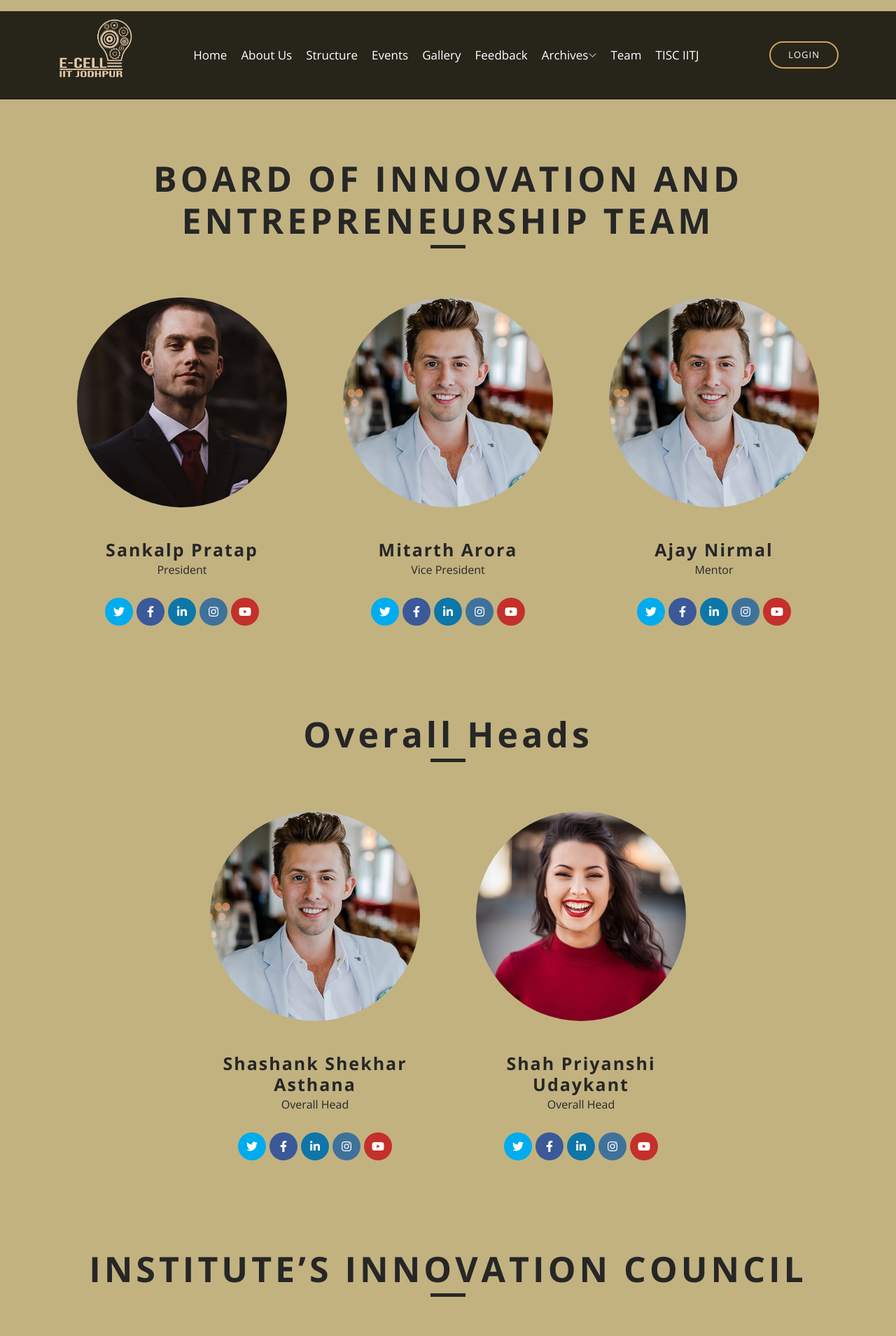
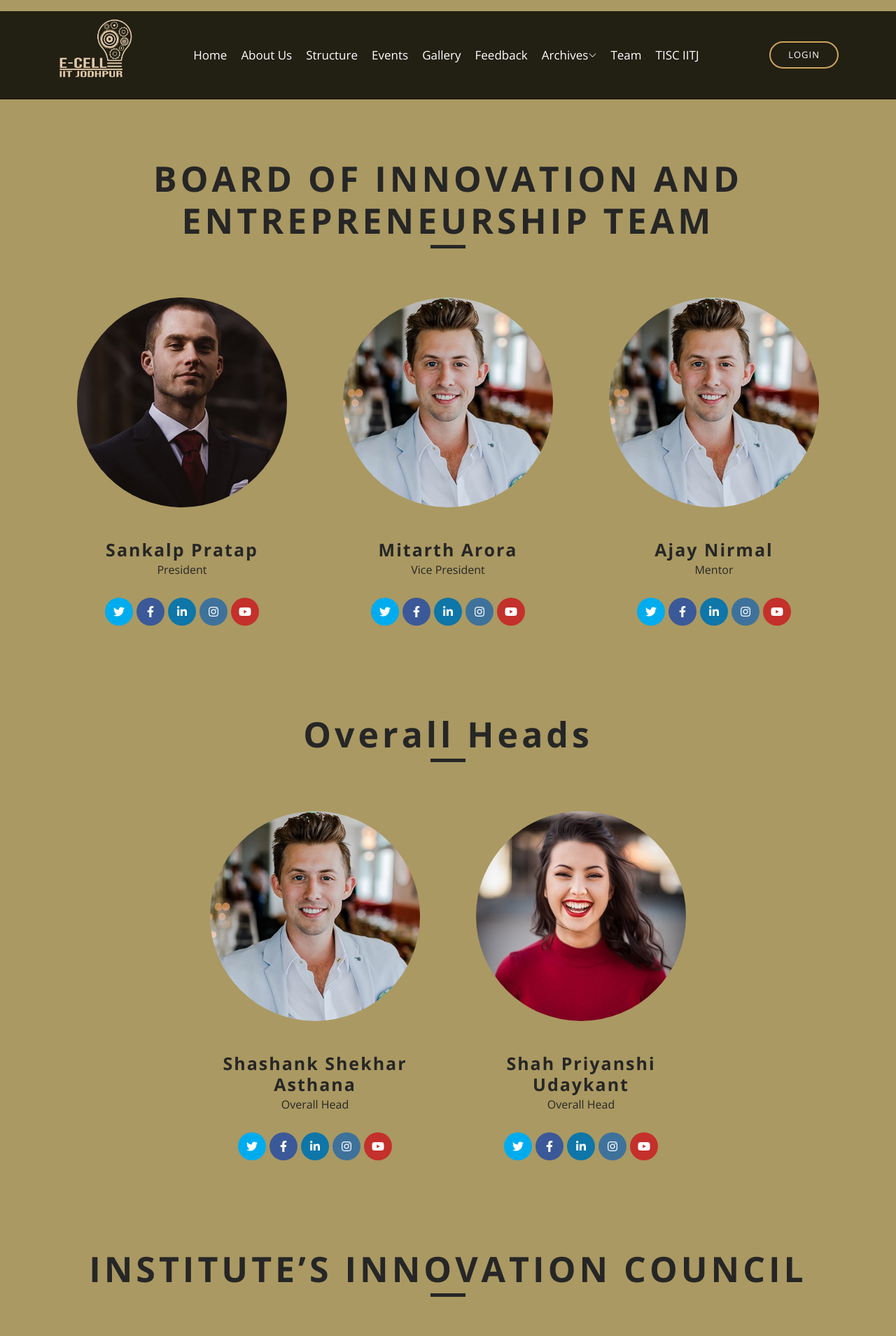
Before and after one commit to Ankush1122/ecell, a Django app: page /team/ in a window 1280 px wide. Shown: the top 1909 px of the page at 70% size. Run offline with Django 4.2, Linux system fonts and the light colour scheme; some libraries are stand-ins or nearby versions; some web fonts are replaced.

Commit message:
minor ui changes

```diff
--- a/core/static/css/teamStyle.css
+++ b/core/static/css/teamStyle.css
@@ -14,7 +14,7 @@ html {
 }
 
 body {
-    background: #C2B280;
+    background: #AA9962;
 }
 
 a {
@@ -276,12 +276,12 @@ h1 {
     width: 100%;
     height: auto;
     border-radius: 100%;
-    border: 15px solid #C2B280;
+    border: 15px solid #AA9962;
     transition: all .3s;
 }
 
 .team-6:hover .team-img img {
-    border: 0px solid #C2B280;
+    border: 0px solid #AA9962;
 }
 
 .team-6 .team-content {
--- a/core/templates/core/home.html
+++ b/core/templates/core/home.html
@@ -841,7 +841,7 @@
 
           <div class="col-lg-8 mt-5 mt-lg-0">
 
-            <form action="forms/contact.php" method="post" role="form" class="php-email-form">
+            <form action="" method="post" role="form" class="php-email-form">
               <div class="row">
                 <div class="col-md-6 form-group">
                   <input type="text" name="name" class="form-control" id="name" placeholder="Your Name" required>
--- a/templates/wrapper.html
+++ b/templates/wrapper.html
@@ -11,8 +11,8 @@
   <meta content="" name="keywords">
 
   <!-- Favicons -->
-  <link href="{% static 'img/logo.png' %}" rel="icon">
-  <link href="{% static 'img/logo.png' %}" rel="apple-touch-icon">
+  <link href="{% static 'img/final_logo.png' %}" rel="icon">
+  <link href="{% static 'img/final_logo.png' %}" rel="apple-touch-icon">
   <script src="https://cdnjs.cloudflare.com/ajax/libs/typed.js/2.0.11/typed.min.js"
     integrity="sha512-BdHyGtczsUoFcEma+MfXc71KJLv/cd+sUsUaYYf2mXpfG/PtBjNXsPo78+rxWjscxUYN2Qr2+DbeGGiJx81ifg=="
     crossorigin="anonymous"></script>
@@ -137,7 +137,7 @@
 
 
           <div class="col-lg-2 col-md-6 footer-links">
-            <h4>Useful Links</h4>
+            <h4>From E-CELL</h4>
             <ul>
               <li><i class="bx bx-chevron-right"></i> <a href="#">Home</a></li>
               <li><i class="bx bx-chevron-right"></i> <a href="/team">Team</a></li>
@@ -148,14 +148,15 @@
           </div>
 
           <div class="col-lg-2 col-md-6 footer-links">
-            <h4>From IIT Jodhpur</h4>
+            <h4>Useful Links</h4>
             <ul>
               <li><i class="bx bx-chevron-right"></i> <a target="_blank" href="https://www.iitj.ac.in/">IIT Jodhpur</a>
               </li>
               <li><i class="bx bx-chevron-right"></i> <a target="_blank" href="http://www.tisc.iitj.ac.in/">TISC</a>
               </li>
-              <li><i class="bx bx-chevron-right"></i> <a href="#">Product Management</a></li>
-              <li><i class="bx bx-chevron-right"></i> <a href="#">Marketing</a></li>
+              <li><i class="bx bx-chevron-right"></i> <a target="_blank"
+                  href="https://mic.gov.in/innovation-council/iic">IIC</a></li>
+              <li><i class="bx bx-chevron-right"></i> <a href="#">E-Conclave</a></li>
               <li><i class="bx bx-chevron-right"></i> <a href="#">Graphic Design</a></li>
             </ul>
           </div>
```
